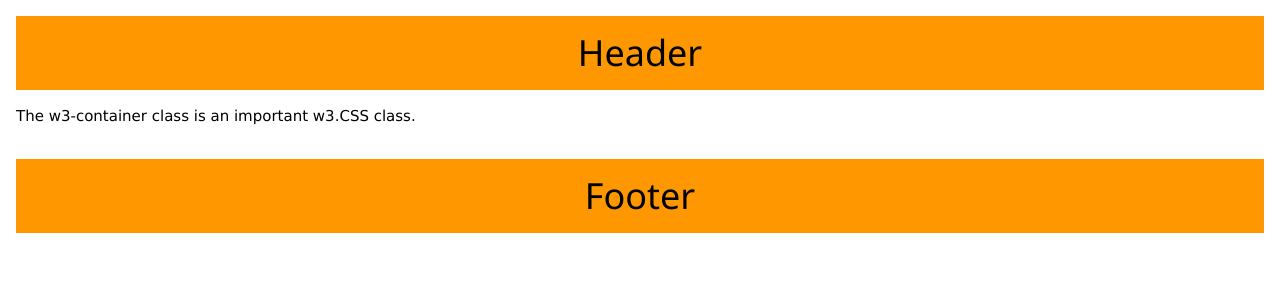
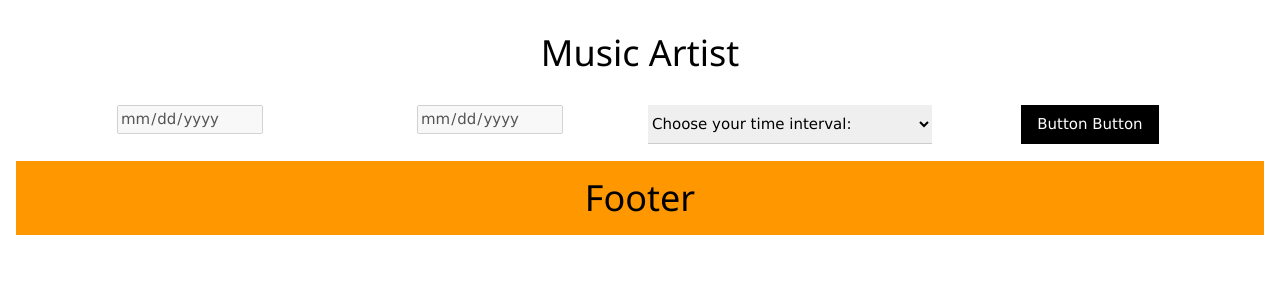
Before and after one commit to linuzzz/flamus, a Flask app: template templates/music.html in a window 1280 px wide. Shown: the top 300 px of the page. Run offline with Flask 3, Linux system fonts and the light colour scheme; the template is opened without the code that fills it, so the values that code supplies are empty.

Commit message:
Thursday commit 2

```diff
--- /dev/null
+++ b/static/scripts/script.js
@@ -0,0 +1,33 @@
+function select_time() {
+  var t = document.getElementById("option_time").value;
+  //document.getElementById("demo").innerHTML = "You selected: " + t;
+  if (t == 4) {
+    document.getElementById("start").disabled = false;
+    document.getElementById("end").disabled = false;
+    }
+  else
+  {
+    document.getElementById("start").disabled = true;
+    document.getElementById("end").disabled = true;
+    }
+}
+
+
+function loadxml() {
+  const xhttp = new XMLHttpRequest();
+  xhttp.onload = function() {
+    //document.getElementById("demo").innerHTML = this.responseText;
+
+    var obj = JSON.parse(this.responseText);
+    for(var key in obj){
+        if (obj.hasOwnProperty(key)){
+            var value=obj[key];
+            document.write("<br> - " + key + ": " + value);
+            // work with key and value
+        }
+    }
+
+  }
+  xhttp.open("GET", "/ajax/");
+  xhttp.send();
+}
--- a/templates/basemusic.html
+++ b/templates/basemusic.html
@@ -6,7 +6,7 @@
 <title>W3.CSS</title>
 <meta name="viewport" content="width=device-width, initial-scale=1">
 <link rel="stylesheet" href="https://www.w3schools.com/w3css/4/w3.css">
-
+<script src="/static/scripts/script.js"></script>
 </head>
 
 
@@ -14,15 +14,10 @@
 
 {% block header %} {% endblock %}
 
-
 {% block content %} {% endblock %}
-
 
 {% block footer %} {% endblock %}
 
 </body>
 
-
-
-
 </html>
--- a/templates/music.html
+++ b/templates/music.html
@@ -1,22 +1,48 @@
 {% extends 'basemusic.html' %}
 
 {% block header %}
-<header class="w3-container w3-orange w3-center w3-margin-top w3-margin-right w3-margin-left">
-  <h1>Header</h1>
+<header class="w3-container w3-center w3-margin-top w3-margin-down w3-margin-right w3-margin-left">
+<h1>Music Artist</h1>
+
+<div class="w3-row-padding">
+<p id="demo"></p>
+<div class="w3-quarter">
+  <input type="date" id="start" name="start" disabled>
+</div>
+<div class="w3-quarter">
+  <input type="date" id="end" name="end" disabled>
+</div>
+<div class="w3-quarter">
+  <select class="w3-select" id="option_time" onchange="select_time()">
+  <option value="" disabled selected>Choose your time interval:</option>
+  <option value="1">Last Month</option>
+  <option value="2">Last 3 Months</option>
+  <option value="3">Last Year</option>
+  <option value="4">Custom Range</option>
+  </select>
+</div>
+
+<div class="w3-quarter">
+<button class="w3-button w3-black" onclick=loadxml()>Button Button</button>
+</div>
+
+
+</div>
+
+
 </header>
 {% endblock %}
 
 {% block content %}
+<div class="w3-container">
 
-<div class="w3-container">
-<p>The w3-container class is an important w3.CSS class.</p>
+{# a comment #}
+{% for key,value in artists.items() %}
 
+{% if loop.index - 1 % 4 == 0 %}
+<div class="w3-row-padding">
+{% endif %}
 
- <div class="w3-row-padding">
-
-{% for key,value in artists.items() %}
-{# % if loop.index != 2 % #}
-{# a comment #}
 <div class="w3-quarter">
 <div class="w3-display-container w3-margin-bottom w3-margin-top w3-margin-right w3-margin-left">
 <img src="/static/images/img.jpg" style="width:100%">
@@ -24,12 +50,14 @@
 </div>
 </div>
 
+{% if loop.index % 4 == 0 %}
+</div>
+{% endif %}
 
-            {# % endif % #}
 {% endfor %}
+
 </div>
 
-</div>
 {% endblock %}
 
 {% block footer %}
```
Also changed, not shown: app2.py (+18 -2 lines). Lines whose indentation alone changed are shown as unchanged.
